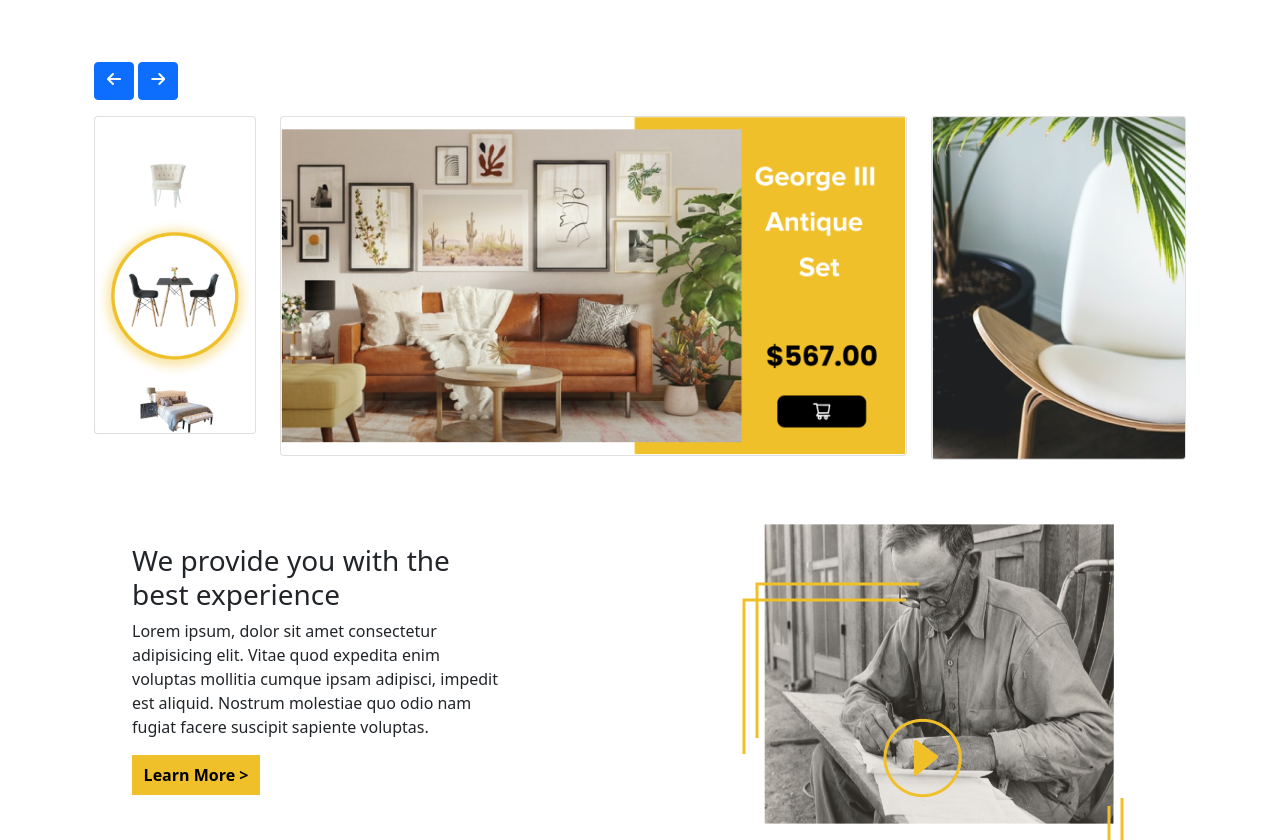
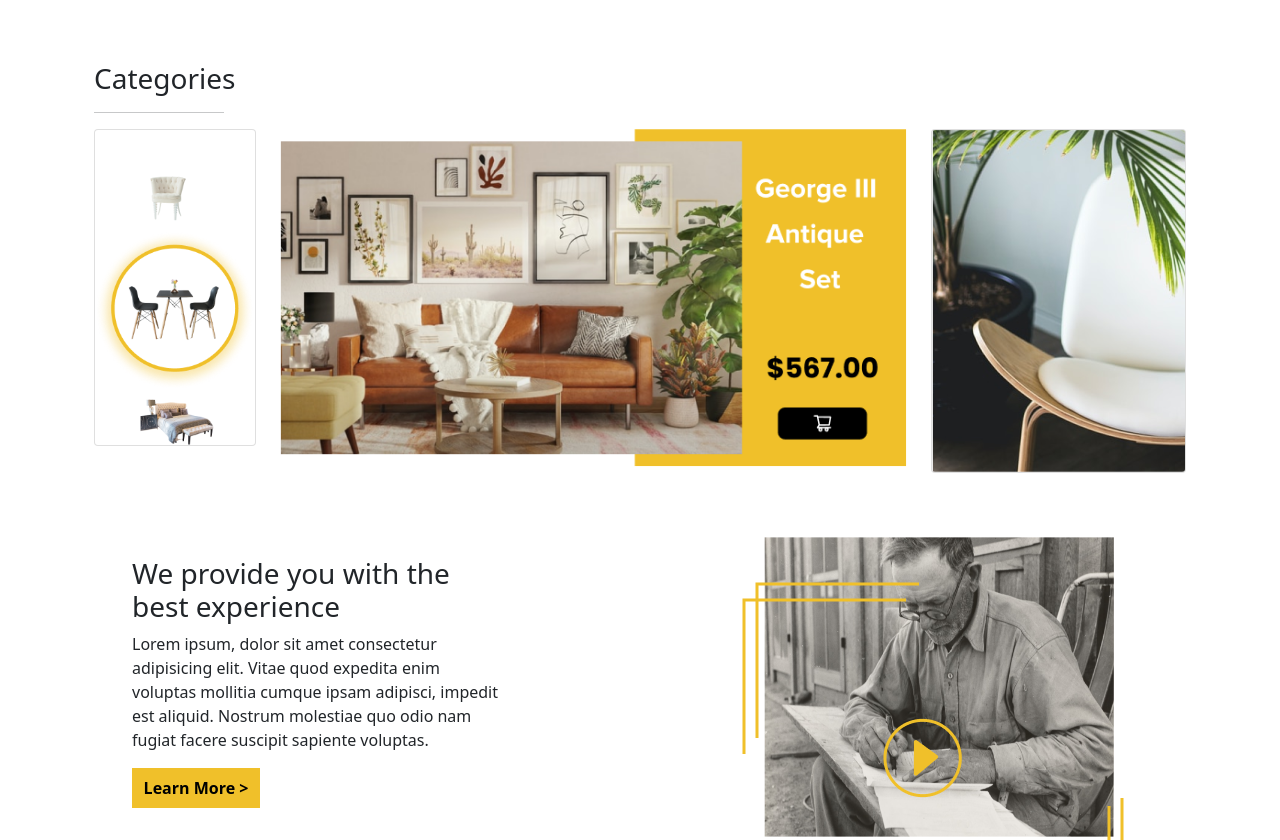
Before and after one commit to Deepizel/furnituretechcompany, a plain HTML site: page index.html in a window 1280 px wide. Shown: the part 802-1642 px from the top of the page. Drawn offline with nearby package versions, Linux system fonts and the light colour scheme.

Commit message:
final styling

```diff
--- a/index.html
+++ b/index.html
@@ -76,25 +76,9 @@
               <h3 class="mb-3"></h3>
             </div>
             <div class="container">
+              <h3 class="categories">Categories</h3>
+              <hr class="cathr">
               <div class="row">
-                <div class="col-6 text-right">
-                  <a
-                    class="btn btn-primary mb-3 mr-1"
-                    href="#carouselExampleIndicators2"
-                    role="button"
-                    data-slide="prev"
-                  >
-                    <i class="fa fa-arrow-left"></i>
-                  </a>
-                  <a
-                    class="btn btn-primary mb-3"
-                    href="#carouselExampleIndicators2"
-                    role="button"
-                    data-slide="next"
-                  >
-                    <i class="fa fa-arrow-right"></i>
-                  </a>
-                </div>
                 <div class="col-12">
                   <div
                     id="carouselExampleIndicators2"
@@ -105,7 +89,7 @@
                       <div class="carousel-item active">
                         <div class="row">
                           <div class="col-md-2 mb-3">
-                            <div class="card">
+                            <div class="cat card">
                               <img
                                 class="img-fluid"
                                 alt="100%x280"
@@ -114,7 +98,7 @@
                             </div>
                           </div>
                           <div class="col-md-7 mb-3">
-                            <div class="card">
+                            <div class="cat card1">
                               <img
                                 class="img-fluid"
                                 alt="100%x280"
@@ -123,7 +107,7 @@
                             </div>
                           </div>
                           <div class="col-md-3 mb-3">
-                            <div class="card">
+                            <div class="cat card">
                               <img
                                 class="img-fluid"
                                 alt="100%x280"
@@ -261,7 +245,7 @@
                     </div>
                     <div class="col-md-7">
                         <img class="man1" src="man1.png" alt="">
-                        <img class="play" src="play.png" alt="">
+                        <a href="https://www.youtube.com/watch?v=HXI4VyXrRVM&ab_channel=DailyOftheday"><img class="play" src="play.png" alt=""></a>
                         <img class="up" src="up.png" alt="">
                         <img class="up1" src="up.png" alt="">
                         <img class="down" src="down.png" alt="">
@@ -335,7 +319,7 @@
                     <div class="col">
                       <div class="contactUs contact d-flex">
                         <div class="contactlist">
-                        <h5>Reach out to us today</h5>
+                        <h5 class="reach">Reach out to us today</h5>
                         <ul>
                           <li><i class="fa-solid fa-phone"></i> <p>+234 90 284557654</p></li>
                           <li><i class="fa-solid fa-envelope"></i><p>Furncity@carpentary.org</p></li>
@@ -429,7 +413,7 @@
 <!-- Footer -->
       </div>
     </div>
-
+   <button><img src="logo1.png" alt="play"></button>
     <script src="app.js"></script>
     <script
       src="https://cdn.jsdelivr.net/npm/bootstrap@5.1.3/dist/js/bootstrap.bundle.min.js"
--- a/stylesheet.css
+++ b/stylesheet.css
@@ -77,15 +77,28 @@
 /* .card:hover{
     zoom: 5%;
 } */
+
+.categories{
+  overflow: hidden;
+}
+
+.cathr{
+  width: 130px;
+}
+
+.card1{
+  overflow-y: hidden;
+}
+.cat:hover{
+  transform: scale(1.1);
+ transition: all 2s ease;
+}
 .man1{
     height: 300px;
     width: 350px;
     margin-left: 30%;
 }
-.man1:hover{
-  transform: scale(1.1);
- transition: all 2s ease;
-}
+
 .play{
     position: absolute;
     top: 190%;
@@ -303,7 +316,9 @@ transform: scale(1.1);
   top: 395%;
   left: 40%; */
 }
-
+.reach{
+  overflow: hidden;
+}
 .contact{
   background-color: rgb(240,192,42);
   height: 50vh;
```
